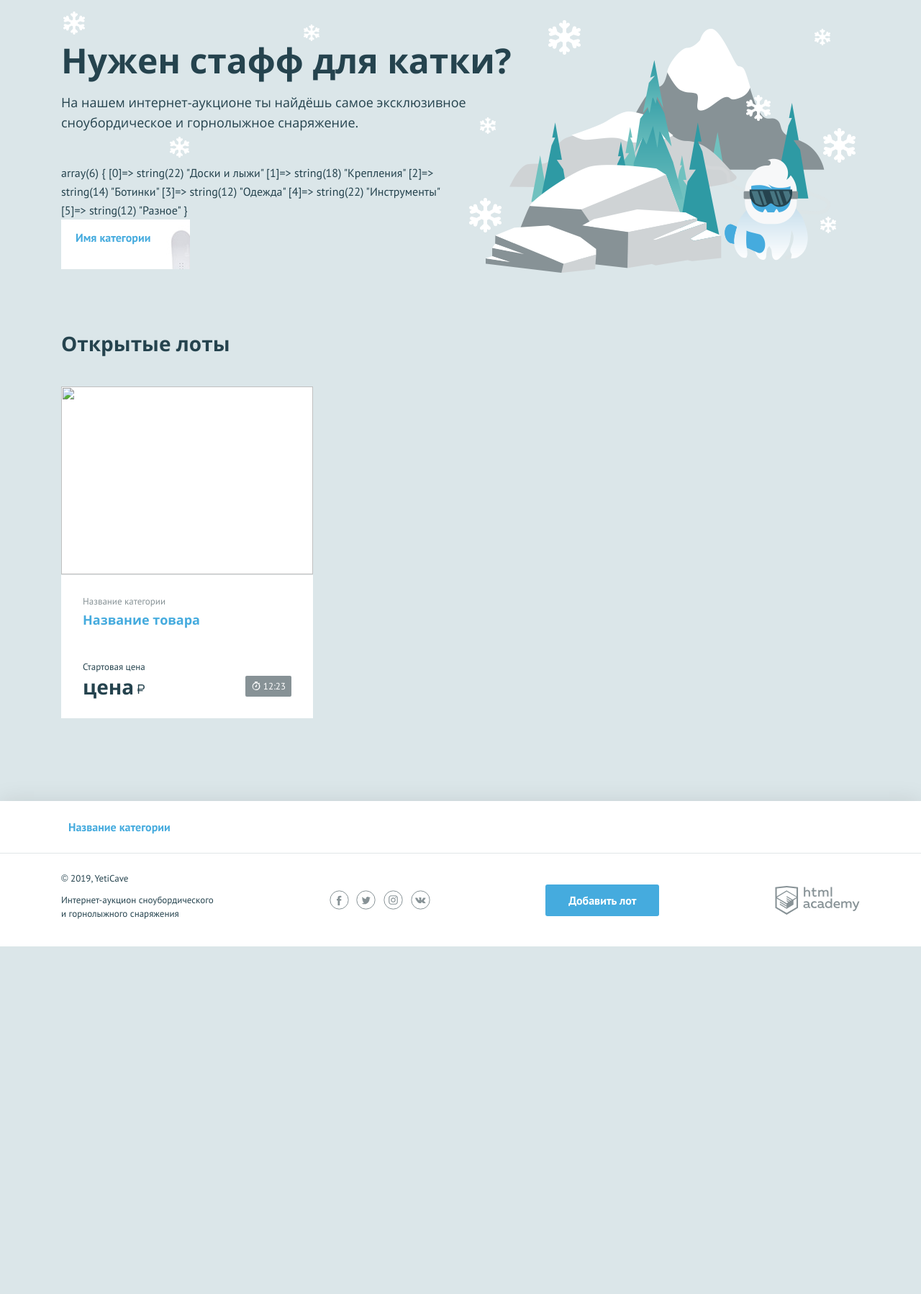
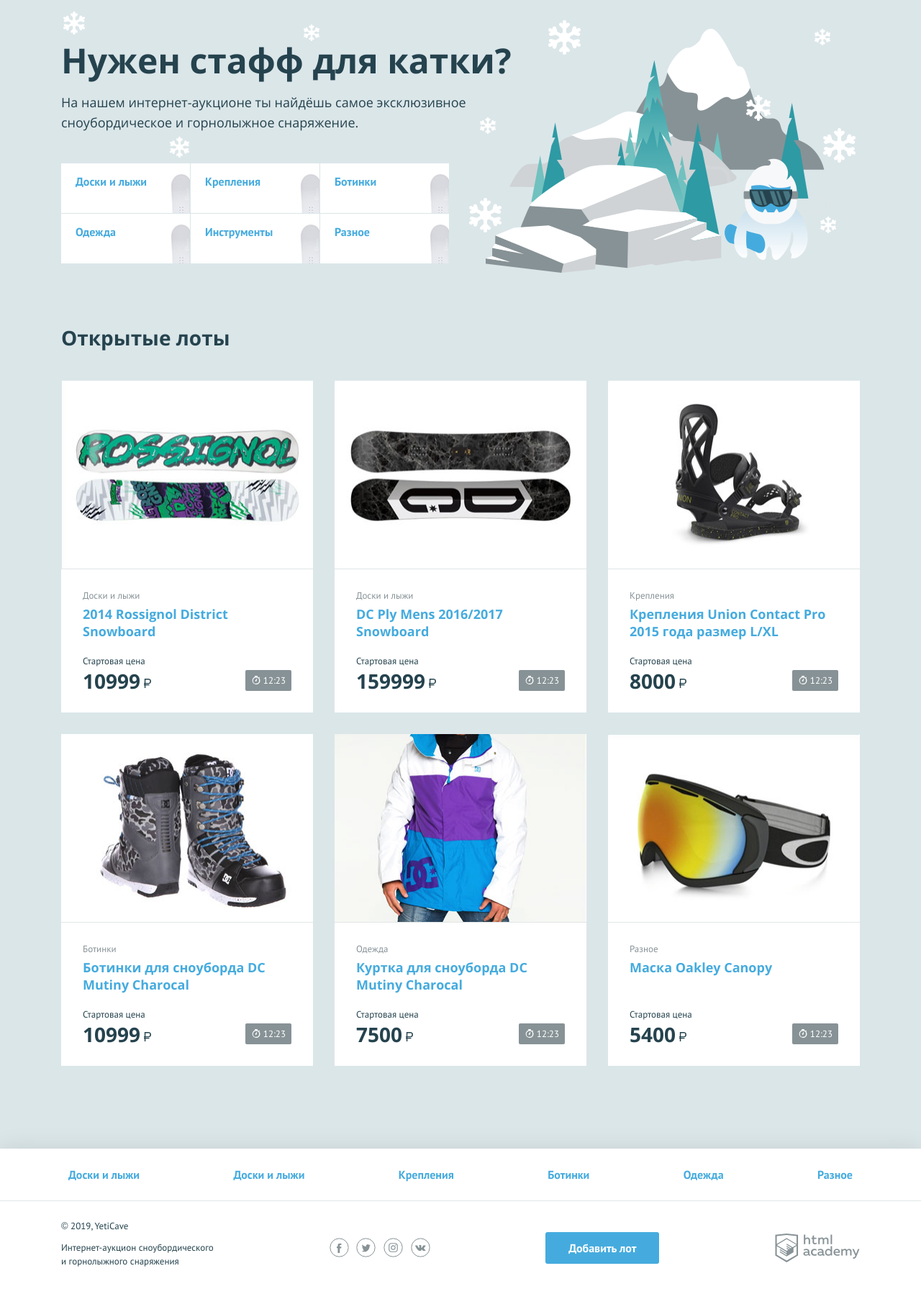
Before and after one commit to FedyaSavchuk/933929-yeticave, a PHP site: page / in a window 1280 px wide. Shown: the part 107-1905 px from the top of the page at 72% size. Before the commit the page ends 1422 px from the top, so only its background shows below. Run offline with PHP 8.4, Linux system fonts and the light colour scheme.

Commit message:
#5 Итерация по массивам

```diff
--- a/index.php
+++ b/index.php
@@ -50,13 +50,12 @@ $user_name = 'Федор';
         <h2 class="promo__title">Нужен стафф для катки?</h2>
         <p class="promo__text">На нашем интернет-аукционе ты найдёшь самое эксклюзивное сноубордическое и горнолыжное снаряжение.</p>
         <ul class="promo__list">
-            <?php
-            $main = array("Доски и лыжи", "Крепления", "Ботинки", "Одежда", "Инструменты", "Разное");
-            var_dump($main);
-            ?>
+            <?php $main = ["Доски и лыжи", "Крепления", "Ботинки", "Одежда", "Инструменты", "Разное"]; ?>
+            <?php foreach ($main as $value): ?>
             <li class="promo__item promo__item--boards">
-                <a class="promo__link" href="pages/all-lots.html">Имя категории</a>
+                <a class="promo__link" href="pages/all-lots.html"><?=$value;?></a>
             </li>
+        <?php endforeach ?>
         </ul>
     </section>
     <section class="lots">
@@ -64,18 +63,58 @@ $user_name = 'Федор';
             <h2>Открытые лоты</h2>
         </div>
         <ul class="lots__list">
-            <!--заполните этот список из массива с товарами-->
+            <?php
+                $item = [
+                    [
+                        "name" => "2014 Rossignol District Snowboard",
+                        "category" => "Доски и лыжи",
+                        "price" => "10999",
+                        "url" => "img/lot-1.jpg"
+                    ],
+                    [
+                        "name" => "DC Ply Mens 2016/2017 Snowboard",
+                        "category" => "Доски и лыжи",
+                        "price" => "159999",
+                        "url" => "img/lot-2.jpg"
+                    ],
+                    [
+                        "name" => "Крепления Union Contact Pro 2015 года размер L/XL",
+                        "category" => "Крепления",
+                        "price" => "8000",
+                        "url" => "img/lot-3.jpg"
+                    ],
+                    [
+                        "name" => "Ботинки для сноуборда DC Mutiny Charocal",
+                        "category" => "Ботинки",
+                        "price" => "10999",
+                        "url" => "img/lot-4.jpg"
+                    ],
+                    [
+                        "name" => "Куртка для сноуборда DC Mutiny Charocal",
+                        "category" => "Одежда",
+                        "price" => "7500",
+                        "url" => "img/lot-5.jpg"
+                    ],
+                    [
+                        "name" => "Маска Oakley Canopy",
+                        "category" => "Разное",
+                        "price" => "5400",
+                        "url" => "img/lot-6.jpg"
+                    ]
+                ];
+            ?>
+            <?php foreach ($item as $key => $value): ?>
             <li class="lots__item lot">
                 <div class="lot__image">
-                    <img src="" width="350" height="260" alt="">
+                    <img src="<?=$value["url"]; ?>" width="350" height="260" alt="">
                 </div>
                 <div class="lot__info">
-                    <span class="lot__category">Название категории</span>
-                    <h3 class="lot__title"><a class="text-link" href="pages/lot.html">Название товара</a></h3>
+                    <span class="lot__category"><?=$value["category"]; ?></span>
+                    <h3 class="lot__title"><a class="text-link" href="pages/lot.html"><?=$value["name"]; ?></a></h3>
                     <div class="lot__state">
                         <div class="lot__rate">
                             <span class="lot__amount">Стартовая цена</span>
-                            <span class="lot__cost">цена<b class="rub">р</b></span>
+                            <span class="lot__cost"><?=$value["price"]; ?><b class="rub">р</b></span>
                         </div>
                         <div class="lot__timer timer">
                             12:23
@@ -83,6 +122,7 @@ $user_name = 'Федор';
                     </div>
                 </div>
             </li>
+            <?php endforeach ?>
         </ul>
     </section>
 </main>
@@ -91,10 +131,12 @@ $user_name = 'Федор';
 <footer class="main-footer">
     <nav class="nav">
         <ul class="nav__list container">
-            <!--заполните этот список из массива категорий-->
+            <?php foreach ($item as $key => $value): ?>
             <li class="nav__item">
-                <a href="pages/all-lots.html">Название категории</a>
+                <a href="pages/all-lots.html"><?=$value["category"]; ?></a>
             </li>
+            <?php endforeach; ?>
+
         </ul>
     </nav>
     <div class="main-footer__bottom container">
```
